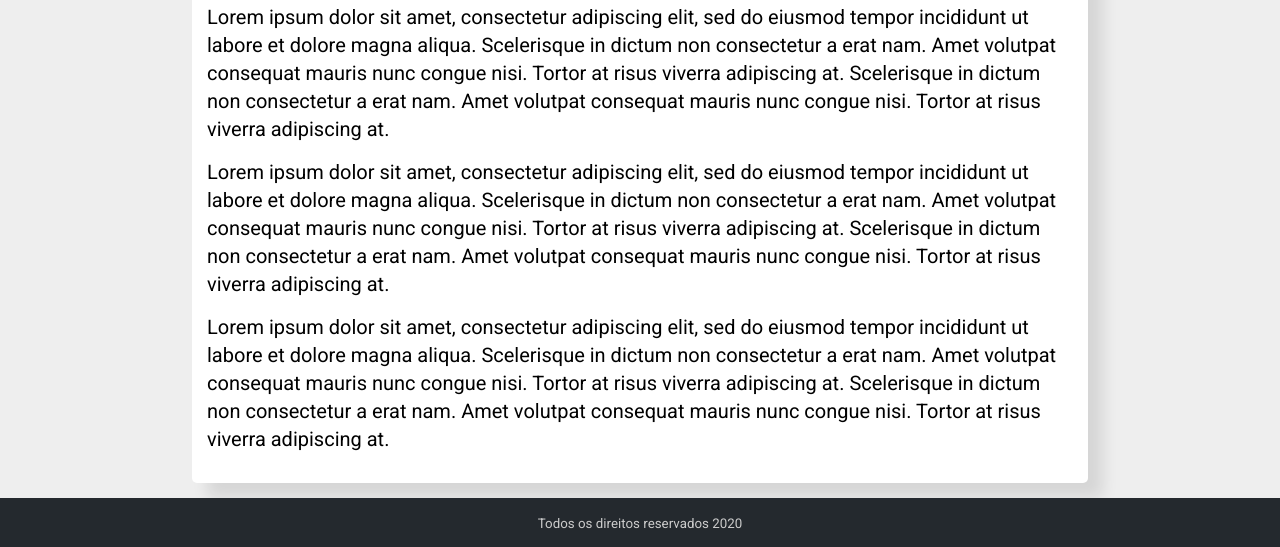
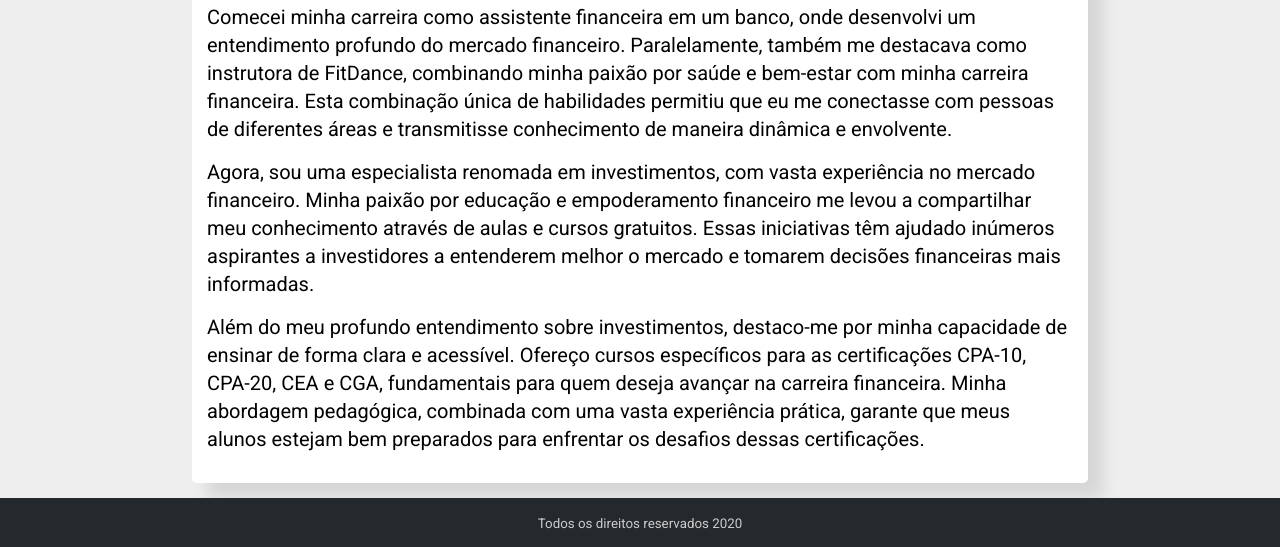
Before and after one commit to bapzan/bapzan.github.io, a plain HTML site: page sobre.html in a window 1280 px wide. Shown: the part 624-1171 px from the top of the page. Drawn offline with nearby package versions, Linux system fonts and the light colour scheme.

Commit message:
Update sobre.html

```diff
--- a/sobre.html
+++ b/sobre.html
@@ -43,40 +43,31 @@
             <article class="sobre">
                 <section class="foto-social">
                     <div class="foto">
-                        <img src="./img/homem.jpg" alt="Minha foto" title="colocar meu nome">
+                        <img src="./img/mulher.jpg" alt="Minha foto" title="colocar meu nome">
                     </div>
                 </section>
                 <section class="texto">
-                    <h1 class="nome">Marcus Soares Filho</h1>
+                    <h1 class="nome">Victória Ferraz</h1>
                     <p class="paragrafo">
-                        Lorem ipsum dolor sit amet, consectetur adipiscing elit,
-                        sed do eiusmod tempor incididunt ut labore et dolore
-                        magna aliqua. Scelerisque in dictum non consectetur a
-                        erat nam. Amet volutpat consequat mauris nunc congue nisi.
-                        Tortor at risus viverra adipiscing at.
-                        Scelerisque in dictum non consectetur a
-                        erat nam. Amet volutpat consequat mauris nunc congue nisi.
-                        Tortor at risus viverra adipiscing at.
+                        Comecei minha carreira como assistente financeira em um banco,
+                        onde desenvolvi um entendimento profundo do mercado financeiro. Paralelamente,
+                        também me destacava como instrutora de FitDance, combinando minha paixão por
+                        saúde e bem-estar com minha carreira financeira. Esta combinação única de habilidades
+                        permitiu que eu me conectasse com pessoas de diferentes áreas e transmitisse
+                        conhecimento de maneira dinâmica e envolvente.
                     </p>
                     <p class="paragrafo">
-                        Lorem ipsum dolor sit amet, consectetur adipiscing elit,
-                        sed do eiusmod tempor incididunt ut labore et dolore
-                        magna aliqua. Scelerisque in dictum non consectetur a
-                        erat nam. Amet volutpat consequat mauris nunc congue nisi.
-                        Tortor at risus viverra adipiscing at.
-                        Scelerisque in dictum non consectetur a
-                        erat nam. Amet volutpat consequat mauris nunc congue nisi.
-                        Tortor at risus viverra adipiscing at.
+                        Agora, sou uma especialista renomada em investimentos, com vasta experiência no mercado financeiro.
+                        Minha paixão por educação e empoderamento financeiro me levou a compartilhar meu conhecimento através
+                        de aulas e cursos gratuitos. Essas iniciativas têm ajudado inúmeros aspirantes a investidores a
+                        entenderem melhor o mercado e tomarem decisões financeiras mais informadas.
                     </p>
                     <p class="paragrafo">
-                        Lorem ipsum dolor sit amet, consectetur adipiscing elit,
-                        sed do eiusmod tempor incididunt ut labore et dolore
-                        magna aliqua. Scelerisque in dictum non consectetur a
-                        erat nam. Amet volutpat consequat mauris nunc congue nisi.
-                        Tortor at risus viverra adipiscing at.
-                        Scelerisque in dictum non consectetur a
-                        erat nam. Amet volutpat consequat mauris nunc congue nisi.
-                        Tortor at risus viverra adipiscing at.
+                        Além do meu profundo entendimento sobre investimentos, destaco-me por minha capacidade
+                        de ensinar de forma clara e acessível. Ofereço cursos específicos para as certificações CPA-10, CPA-20, CEA e CGA,
+                        fundamentais para quem deseja avançar na carreira financeira. Minha abordagem pedagógica,
+                        combinada com uma vasta experiência prática, garante que meus alunos estejam bem preparados
+                        para enfrentar os desafios dessas certificações.
                     </p>
                 </section>
             </article>
```
